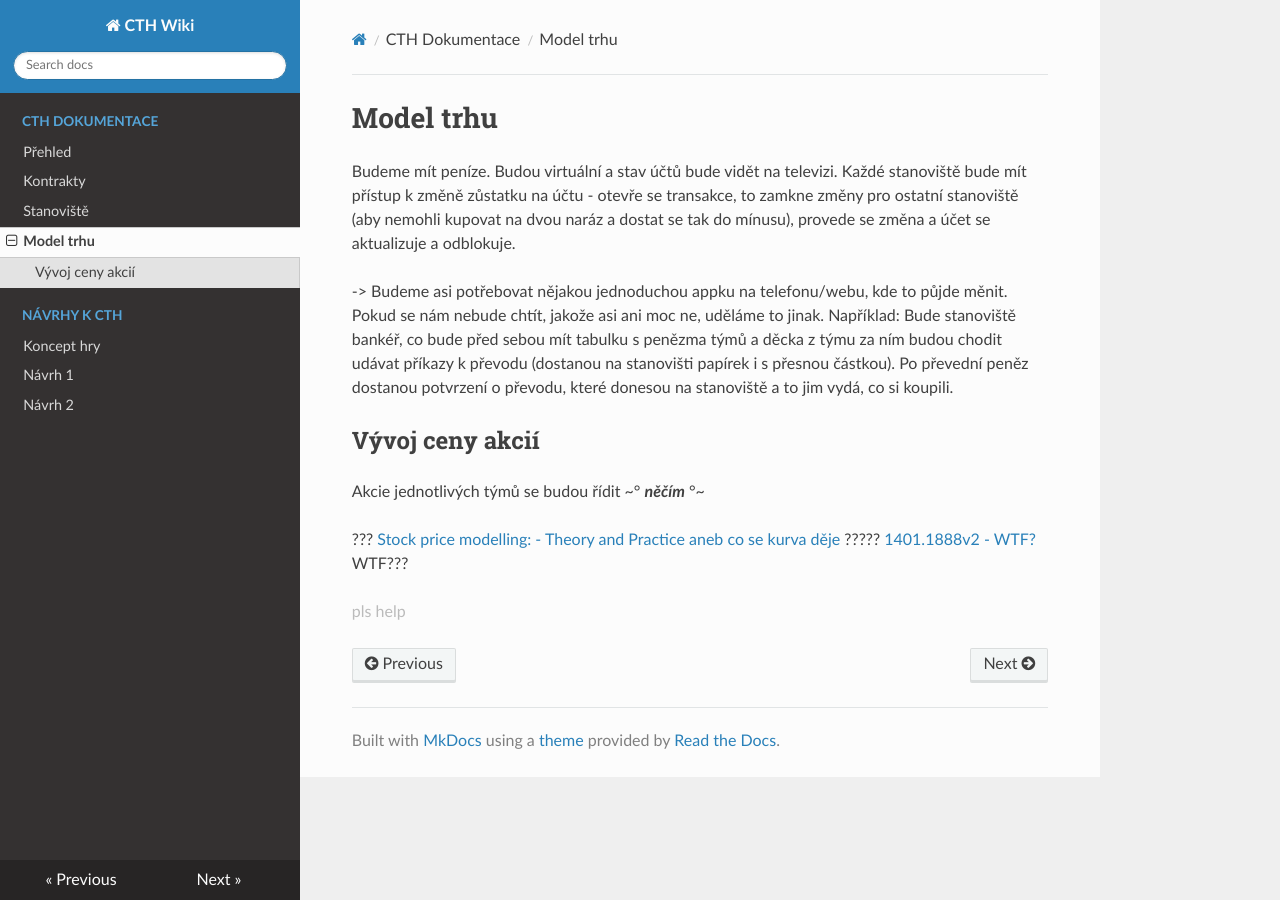
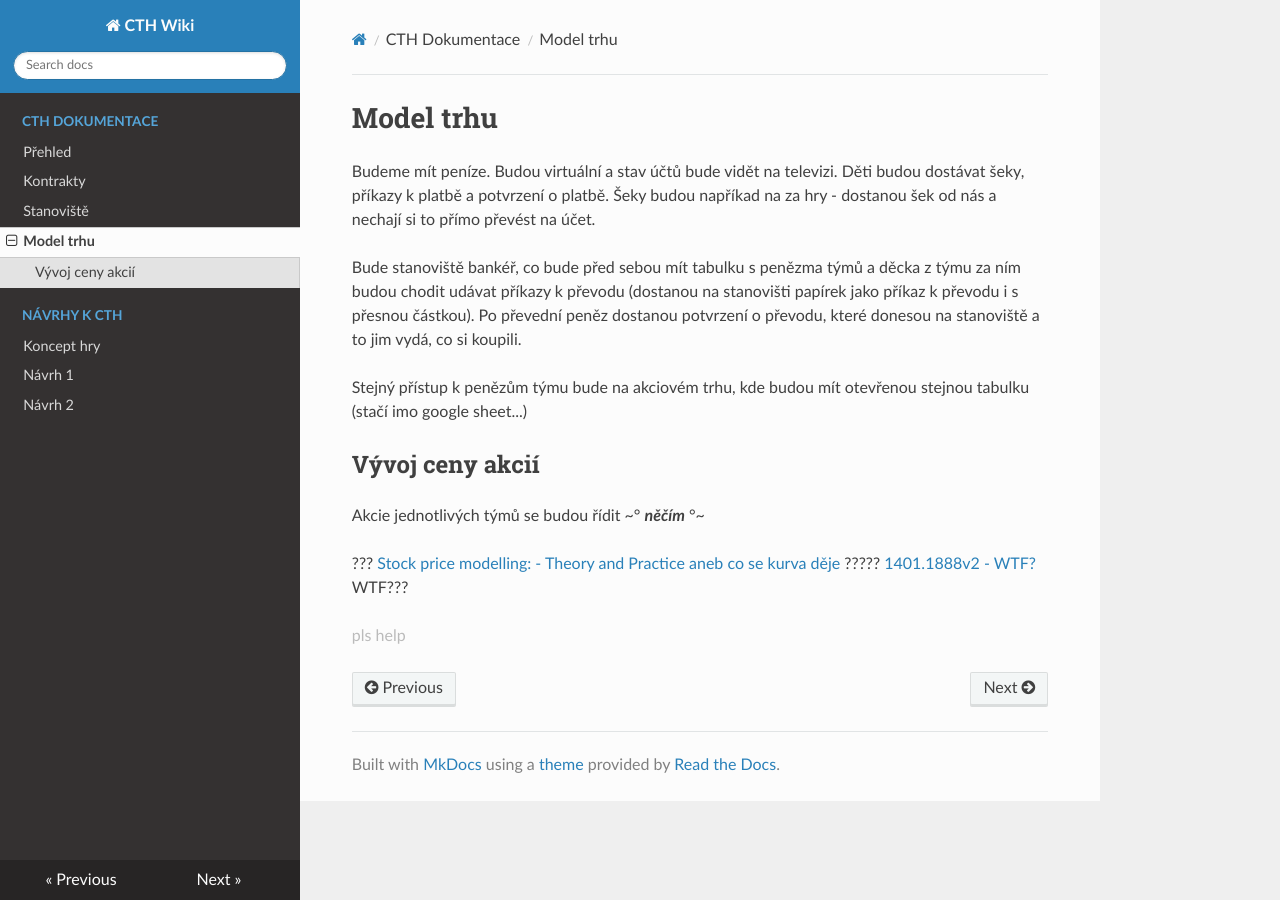
Before and after one commit to jmi3/at-cth-2026, an MkDocs documentation site: the page built from docs/cth/model_trhu.md, in a window 1280 px wide. Built offline with MkDocs 1.6.1, drawn with Linux system fonts in a browser that asks for light colours; nearby versions of some CDN libraries.

Commit message:
CHANGE: penize zmena

```diff
--- a/docs/cth/model_trhu.md
+++ b/docs/cth/model_trhu.md
@@ -1,9 +1,11 @@
 
 # Model trhu
 
-Budeme mít peníze. Budou virtuální a stav účtů bude vidět na televizi. Každé stanoviště bude mít přístup k změně zůstatku na účtu - otevře se transakce, to zamkne změny pro ostatní stanoviště (aby nemohli kupovat na dvou naráz a dostat se tak do mínusu), provede se změna a účet se aktualizuje a odblokuje.
+Budeme mít peníze. Budou virtuální a stav účtů bude vidět na televizi. Děti budou dostávat šeky, příkazy k platbě a potvrzení o platbě. Šeky budou napříkad na za hry - dostanou šek od nás a nechají si to přímo převést na účet.
 
--> Budeme asi potřebovat nějakou jednoduchou appku na telefonu/webu, kde to půjde měnit. Pokud se nám nebude chtít, jakože asi ani moc ne, uděláme to jinak. Například: Bude stanoviště bankéř, co bude před sebou mít tabulku s penězma týmů a děcka z týmu za ním budou chodit udávat příkazy k převodu (dostanou na stanovišti papírek i s přesnou částkou). Po převední peněz dostanou potvrzení o převodu, které donesou na stanoviště a to jim vydá, co si koupili.
+Bude stanoviště bankéř, co bude před sebou mít tabulku s penězma týmů a děcka z týmu za ním budou chodit udávat příkazy k převodu (dostanou na stanovišti papírek jako příkaz k převodu i s přesnou částkou). Po převední peněz dostanou potvrzení o převodu, které donesou na stanoviště a to jim vydá, co si koupili.
+
+Stejný přístup k penězům týmu bude na akciovém trhu, kde budou mít otevřenou stejnou tabulku (stačí imo google sheet...)
 
 ## Vývoj ceny akcií
 Akcie jednotlivých týmů se budou řídit ~° ***něčím*** °~
```
Also changed, not shown: docs/cth/stanoviste.md (+2 -2 lines), docs/barborka.png (deleted).
